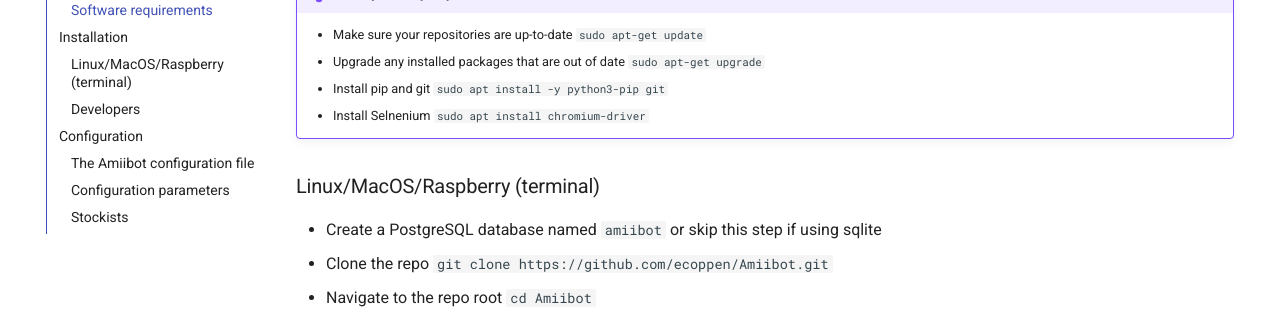
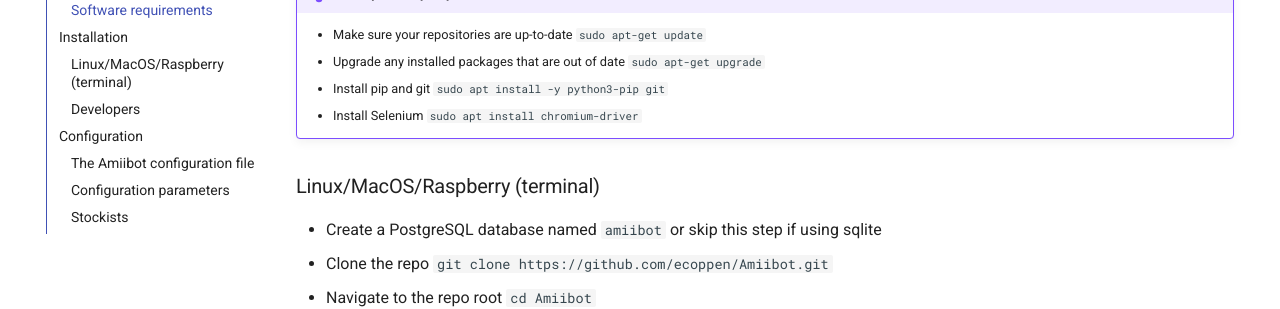
Before and after one commit to ecoppen/Amiibot, an MkDocs documentation site: the page built from docs/gettingstarted.md, in a window 1280 px wide and 900 px high, scrolled down 821 px. Shown: the part 152-461 px from the top of the window. Built offline with MkDocs 1.6.1 and Material for MkDocs 9.7.7, drawn with Linux system fonts in a browser that asks for light colours; comment, search, counter and statistics services are not loaded.

Commit message:
Update gettingstarted.md
typo

```diff
--- a/docs/gettingstarted.md
+++ b/docs/gettingstarted.md
@@ -31,7 +31,7 @@
      - Make sure your repositories are up-to-date `sudo apt-get update`
      - Upgrade any installed packages that are out of date `sudo apt-get upgrade`
      - Install pip and git `sudo apt install -y python3-pip git`
-     - Install Selnenium `sudo apt install chromium-driver`
+     - Install Selenium `sudo apt install chromium-driver`
 
 ### Linux/MacOS/Raspberry (terminal)
 - Create a PostgreSQL database named `amiibot` or skip this step if using sqlite
```
